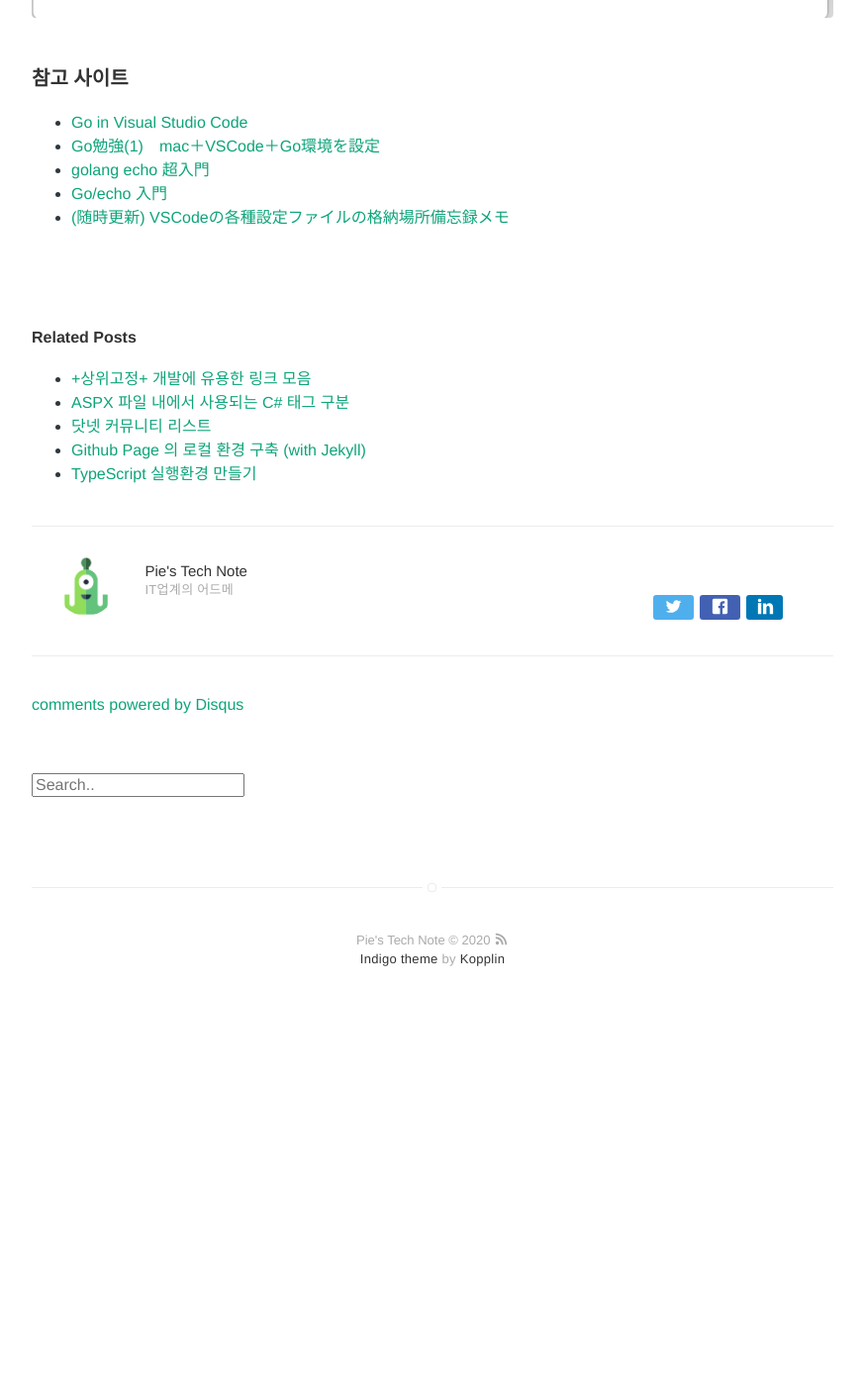
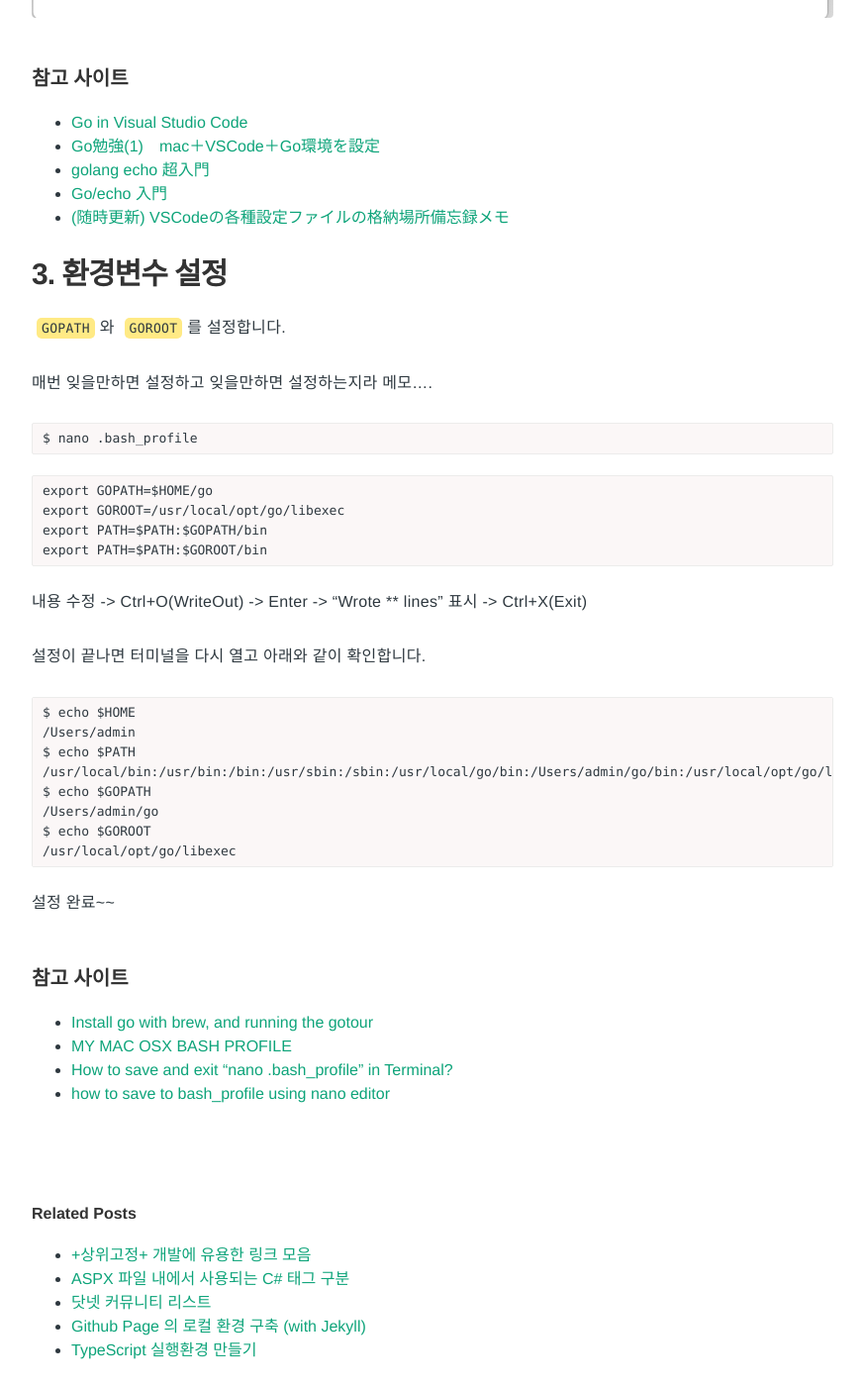
Before and after one commit to Pie001/pie001.github.io, a Jekyll site: the page built from _posts/2020-07-16-0069.md, in a window 1280 px wide and 1400 px high, scrolled down 7052 px. Shown: the whole window at 99% size, without its empty margins (203-1076 px from the left). Built offline with Jekyll 4.4.1, drawn with Linux system fonts in a browser that asks for light colours; comment, search, counter and statistics services are not loaded; before the commit the page ends 8159 px from its top, so only the background shows below that; some of the changed text lies outside the part shown.

Commit message:
Update 2020-07-16-0069.md

````diff
--- a/_posts/2020-07-16-0069.md
+++ b/_posts/2020-07-16-0069.md
@@ -169,7 +169,7 @@
 
 ![0069-003.png](/assets/images/post/0069-003.png)
 
-```http://localhost:1323/``` 로 접속해서 아래와 같이 표시되면 성공!
+```http://localhost:1323/``` 로 접속해서 아래와 같이 표시되면 우선 기동은 성공!
 
 ![0069-004.png](/assets/images/post/0069-004.png)
 
@@ -179,3 +179,39 @@
 - [golang echo 超入門](https://hawksnowlog.blogspot.com/2019/04/tutorial-golang-echo.html)
 - [Go/echo 入門](https://qiita.com/pylor1n/items/36912a47c893ea5782cc)
 - [(随時更新) VSCodeの各種設定ファイルの格納場所備忘録メモ](https://qiita.com/y-vectorfield/items/f9df044981ef29083318)
+
+# 3. 환경변수 설정
+```GOPATH```와 ```GOROOT```를 설정합니다.
+
+매번 잊을만하면 설정하고 잊을만하면 설정하는지라 메모....
+
+```
+$ nano .bash_profile
+```
+```
+export GOPATH=$HOME/go
+export GOROOT=/usr/local/opt/go/libexec
+export PATH=$PATH:$GOPATH/bin
+export PATH=$PATH:$GOROOT/bin
+```
+내용 수정 -> Ctrl+O(WriteOut) -> Enter -> "Wrote ** lines" 표시 -> Ctrl+X(Exit)
+
+설정이 끝나면 터미널을 다시 열고 아래와 같이 확인합니다.
+
+```
+$ echo $HOME
+/Users/admin
+$ echo $PATH
+/usr/local/bin:/usr/bin:/bin:/usr/sbin:/sbin:/usr/local/go/bin:/Users/admin/go/bin:/usr/local/opt/go/libexec/bin
+$ echo $GOPATH
+/Users/admin/go
+$ echo $GOROOT
+/usr/local/opt/go/libexec
+```
+설정 완료~~
+
+### 참고 사이트
+- [Install go with brew, and running the gotour](https://stackoverflow.com/questions/12843063/install-go-with-brew-and-running-the-gotour)
+- [MY MAC OSX BASH PROFILE](https://natelandau.com/my-mac-osx-bash_profile/)
+- [How to save and exit “nano .bash_profile” in Terminal?](https://apple.stackexchange.com/questions/52461/how-to-save-and-exit-nano-bash-profile-in-terminal)
+- [how to save to bash_profile using nano editor](https://stackoverflow.com/questions/31762524/how-to-save-to-bash-profile-using-nano-editor)
````
